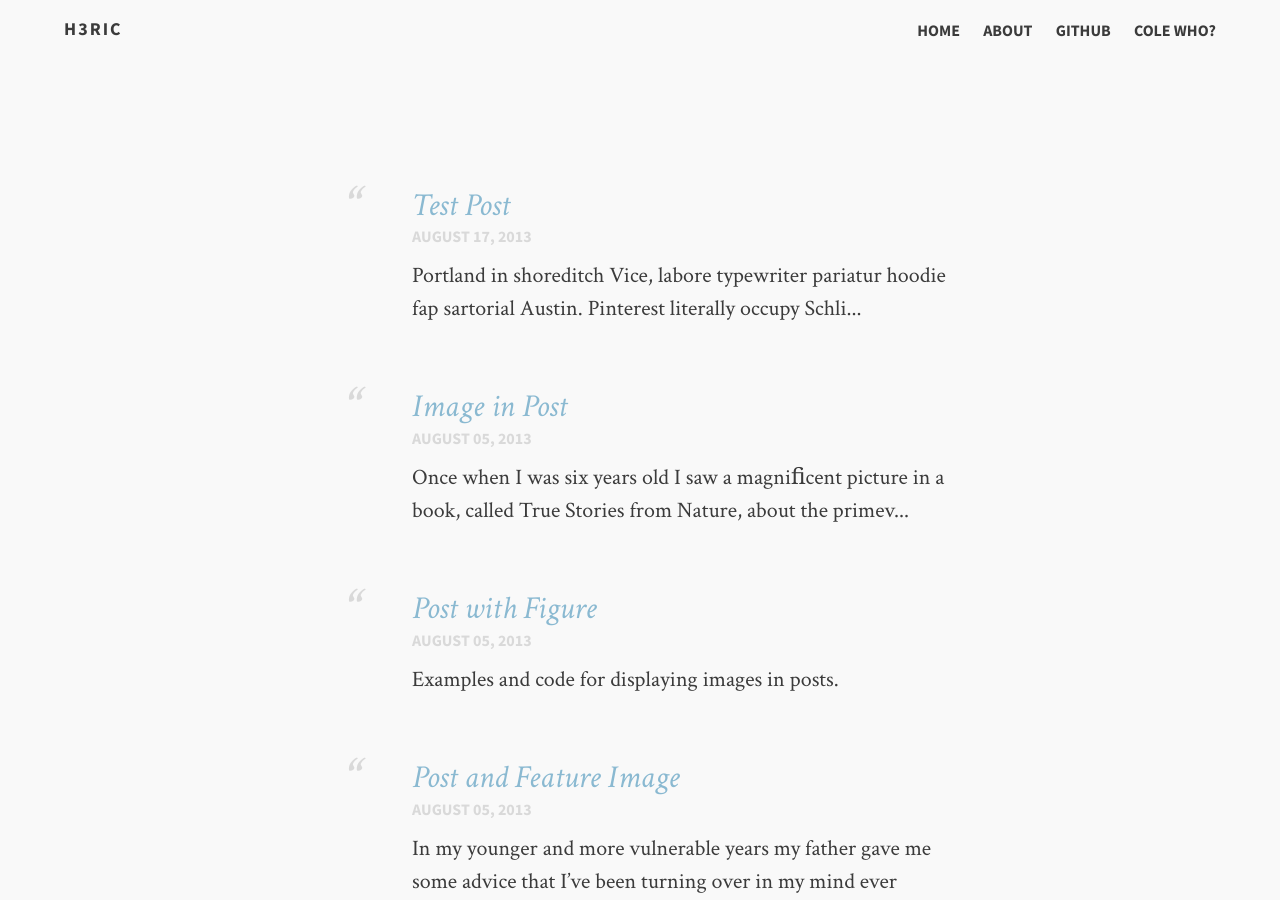
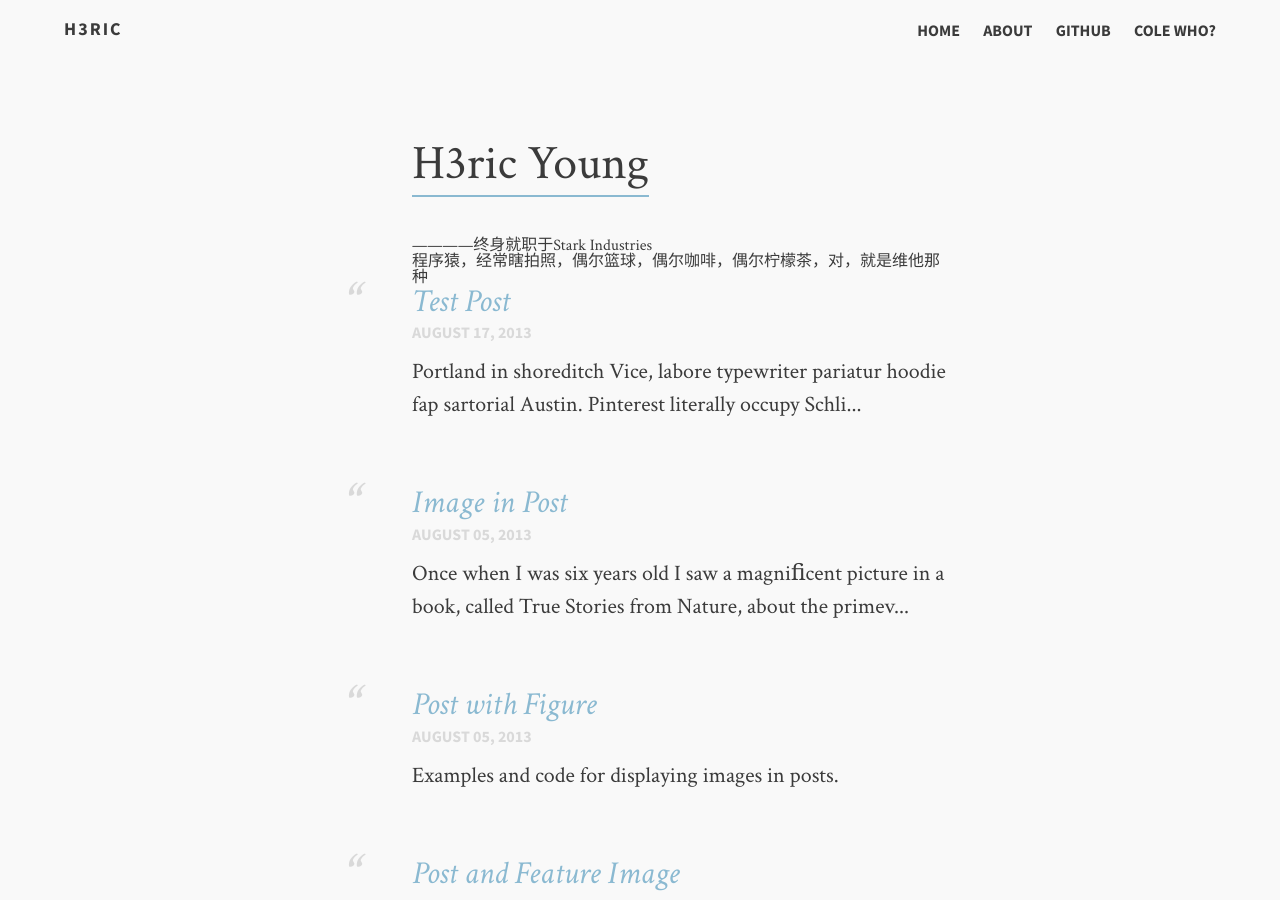
Before and after one commit to HericYoung/Blog, a Jekyll site: the page built from index.md, in a window 1280 px wide and 900 px high. Built offline with Jekyll 4.4.1, drawn with Linux system fonts in a browser that asks for light colours; our own code applies the rules of GitHub Pages for plain Markdown files; some of the changed lines change nothing that is shown.

Commit message:
no message

```diff
--- a/_layouts/home.html
+++ b/_layouts/home.html
@@ -6,8 +6,9 @@
               <ol class="post-list">
                  <lh>
                   <h2><span class="bb">{{ page.title }}</span></h2>
+                  <h5><span>{{ page.info }}</span></h5>
                 </lh>
-                  <h5><span>{{ page.info }}</span></h5>
+
                   <!-- <img src="{{ page.image.lemontea }}"> -->
                   {% for post in site.posts %}
                   <li>
--- a/index.md
+++ b/index.md
@@ -2,7 +2,6 @@
 layout: home
 title: "H3ric Young"
 info: ————终身就职于Stark Industries<br>程序猿，经常瞎拍照，偶尔篮球，偶尔咖啡，偶尔柠檬茶，对，就是维他那种<br>
-该博客不定期发布文章，聊技术，聊摄影，聊咖啡，聊NBA<br>
 tags: [Jekyll, theme, responsive, blog, template]
 image:
   feature: typewriter.jpg
```
